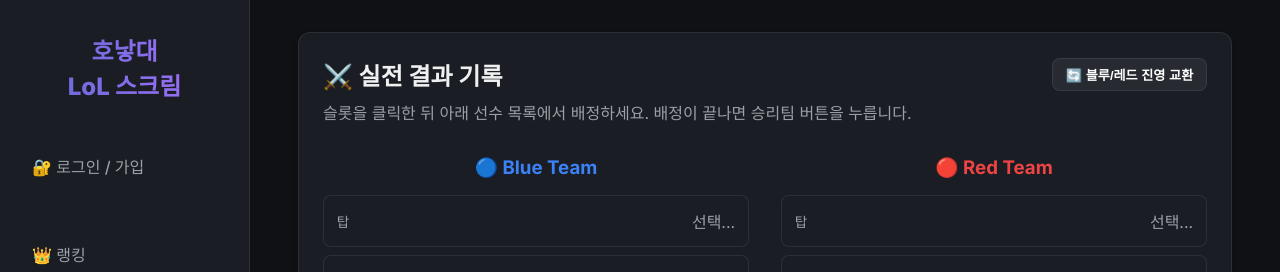
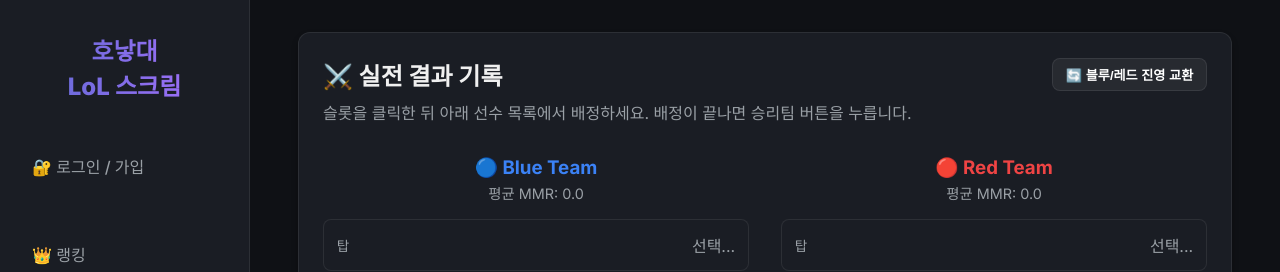
Before and after one commit to Choco231/posung-lol-matchmaker, a React (Vite) app in the folder frontend/: page /record in a window 1280 px wide. Shown: the top 272 px of the page. Built offline with nearby package versions, Linux system fonts and the light colour scheme; no server answers.

Commit message:
feat: display MMR in record match and show MMR change popup upon result submission

```diff
--- a/frontend/src/pages/RecordMatch.jsx
+++ b/frontend/src/pages/RecordMatch.jsx
@@ -18,6 +18,24 @@
   const [teamA, setTeamA] = useState({ top: '', jungle: '', mid: '', adc: '', support: '' });
   const [teamB, setTeamB] = useState({ top: '', jungle: '', mid: '', adc: '', support: '' });
   const [activeSlot, setActiveSlot] = useState(null);
+
+  const getTeamAvgMmr = (assign) => {
+    let sum = 0;
+    let count = 0;
+    POSITIONS.forEach(pos => {
+      const pId = assign[pos];
+      const player = players.find(p => String(p.id) === String(pId));
+      if (player) {
+        if (pos === 'top') sum += player.top_mu;
+        else if (pos === 'jungle') sum += player.jungle_mu;
+        else if (pos === 'mid') sum += player.mid_mu;
+        else if (pos === 'adc') sum += player.adc_mu;
+        else if (pos === 'support') sum += player.support_mu;
+        count++;
+      }
+    });
+    return count > 0 ? sum / count : 0;
+  };
 
   useEffect(() => {
     // 실전에서는 본인도 출전할 수 있으므로 필터링하지 않음
@@ -55,7 +73,7 @@
     }
 
     try {
-      await axios.post('/api/matches', {
+      const res = await axios.post('/api/matches', {
         team_a_ids: aIds.map(Number),
         team_b_ids: bIds.map(Number),
         winner,
@@ -63,7 +81,20 @@
       }, {
         headers: { Authorization: `Bearer ${token}` }
       });
-      alert(`[실전 기록] ${winner === 'A' ? '블루' : '레드'}팀 승리 결과가 반영되었습니다! 랭킹 페이지를 확인하세요.`);
+
+      // 백엔드로부터 받은 MMR 변화량을 팝업에 출력
+      let alertMsg = `🏆 [실전 기록] ${winner === 'A' ? '블루' : '레드'}팀 승리 결과가 반영되었습니다!\n\n⚡ 실시간 MMR 변동 상세:\n`;
+      if (res.data && res.data.mmr_changes) {
+        res.data.mmr_changes.forEach(c => {
+          const sign = c.diff >= 0 ? '+' : '';
+          const posLabel = POS_LABELS[c.position];
+          alertMsg += `- [${posLabel}] ${c.player_name}: ${c.prev_mmr.toFixed(1)} -> ${c.new_mmr.toFixed(1)} (${sign}${c.diff.toFixed(1)})\n`;
+        });
+      } else {
+        alertMsg += `MMR 갱신이 완료되었습니다. (상세 변화량을 불러오지 못함)`;
+      }
+
+      alert(alertMsg);
       setActiveSlot(null);
     } catch (err) {
       alert('오류 발생: ' + (err.response?.data?.detail || err.message));
@@ -200,7 +231,10 @@
 
       <div style={{ display: 'flex', gap: '2rem', marginBottom: '2.5rem' }}>
         <div style={{ flex: 1 }}>
-          <h3 style={{ color: '#3b82f6', marginBottom: '1rem', textAlign: 'center' }}>🔵 Blue Team</h3>
+          <h3 style={{ color: '#3b82f6', marginBottom: '0.2rem', textAlign: 'center' }}>🔵 Blue Team</h3>
+          <div style={{ textAlign: 'center', marginBottom: '1rem', fontSize: '0.9rem', color: 'var(--text-secondary)' }}>
+            평균 MMR: {getTeamAvgMmr(teamA).toFixed(1)}
+          </div>
           {POSITIONS.map(pos => {
             const pId = teamA[pos];
             const p = getPlayerById(pId);
@@ -208,7 +242,7 @@
               <div key={`A_${pos}`} style={slotStyle('A', pos)} onClick={() => handleSlotClick('A', pos)}>
                 <span style={{ width: '4rem', color: 'var(--text-secondary)', fontSize: '0.85rem' }}>{POS_LABELS[pos]}</span>
                 <span style={{ fontWeight: p ? 700 : 400, color: p ? '#3b82f6' : 'var(--text-secondary)' }}>
-                  {p ? p.name : '선택...'}
+                  {p ? `${p.name} (${p[`${pos}_mu`].toFixed(1)})` : '선택...'}
                 </span>
               </div>
             );
@@ -219,7 +253,10 @@
         </div>
 
         <div style={{ flex: 1 }}>
-          <h3 style={{ color: '#ef4444', marginBottom: '1rem', textAlign: 'center' }}>🔴 Red Team</h3>
+          <h3 style={{ color: '#ef4444', marginBottom: '0.2rem', textAlign: 'center' }}>🔴 Red Team</h3>
+          <div style={{ textAlign: 'center', marginBottom: '1rem', fontSize: '0.9rem', color: 'var(--text-secondary)' }}>
+            평균 MMR: {getTeamAvgMmr(teamB).toFixed(1)}
+          </div>
           {POSITIONS.map(pos => {
             const pId = teamB[pos];
             const p = getPlayerById(pId);
@@ -227,7 +264,7 @@
               <div key={`B_${pos}`} style={slotStyle('B', pos)} onClick={() => handleSlotClick('B', pos)}>
                 <span style={{ width: '4rem', color: 'var(--text-secondary)', fontSize: '0.85rem' }}>{POS_LABELS[pos]}</span>
                 <span style={{ fontWeight: p ? 700 : 400, color: p ? '#ef4444' : 'var(--text-secondary)' }}>
-                  {p ? p.name : '선택...'}
+                  {p ? `${p.name} (${p[`${pos}_mu`].toFixed(1)})` : '선택...'}
                 </span>
               </div>
             );
@@ -252,6 +289,7 @@
               onClick={() => handlePlayerClick(p)}
             >
               {p.name}
+              {activeSlot && ` (${p[`${activeSlot.pos}_mu`].toFixed(1)})`}
               {getAssignedInfo(p.id) && <span style={{ marginLeft: '0.4rem', fontSize: '0.75rem', opacity: 0.7 }}>
                 ({getAssignedInfo(p.id).team})
               </span>}
```
Also changed, not shown: 1 other file (tests, documents, lock files or other folders).
